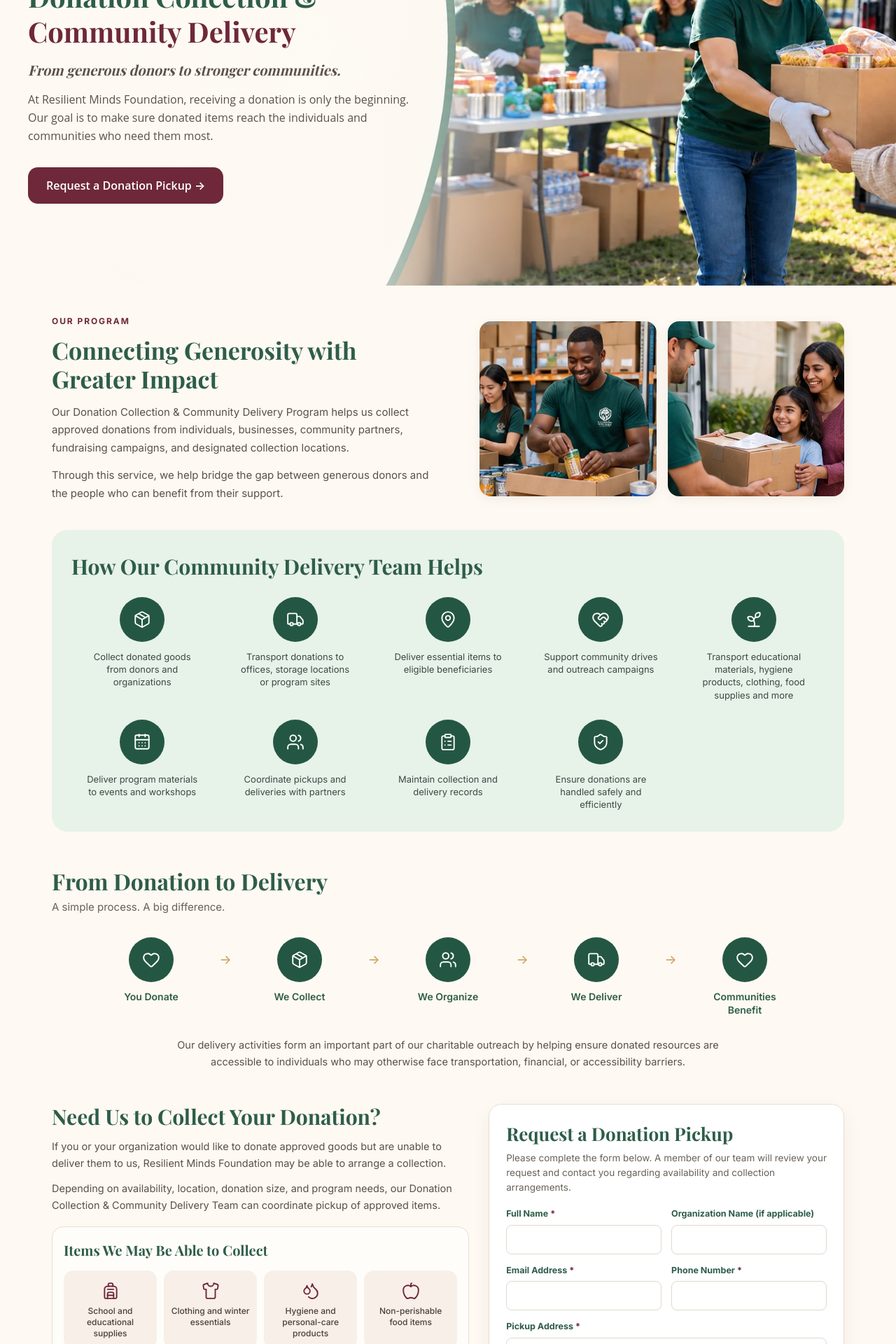
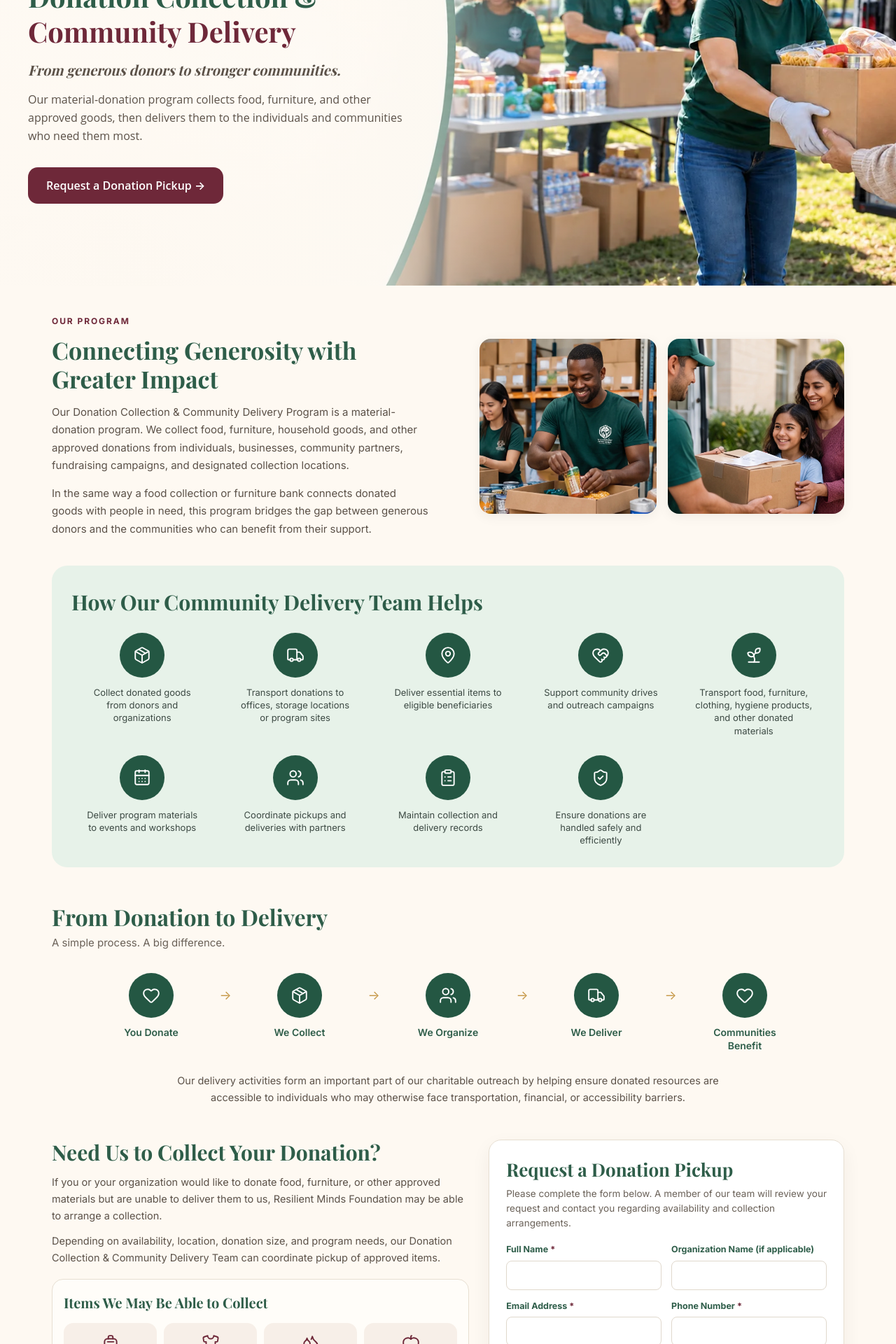
Before and after one commit to Martins-technologies/Resilent-MINDS-foundation, a React (Vite) app: page /get-involved/donation-collection in a window 1280 px wide. Shown: the part 260-2180 px from the top of the page at 70% size. Built offline with nearby package versions, Linux system fonts and the light colour scheme; a web font is replaced by a local one.

Commit message:
dropdown of donation updated

```diff
--- a/src/components/contact/FAQSection.jsx
+++ b/src/components/contact/FAQSection.jsx
@@ -19,7 +19,7 @@ const FAQSection = () => {
     },
     {
       question: 'How can I donate or sponsor a program?',
-      answer: 'You can give directly from the Get Involved page, or contact us to discuss sponsoring a specific program.',
+      answer: 'You can donate food, furniture, and other approved goods through our material-donation program on the Donation Collection page, or contact us to discuss sponsoring a specific program.',
     },
     {
       question: 'How do I stay updated on events and programs?',
--- a/src/components/get-involved/WaysToHelp.jsx
+++ b/src/components/get-involved/WaysToHelp.jsx
@@ -59,8 +59,8 @@ const WaysToHelp = () => {
       icon: '/get%20involved/donate.svg',
       color: '#2E5D49',
       title: 'Donation\u00A0Collection & Community Delivery',
-      desc: 'Donate approved goods and request collection when needed.',
-      points: ['Item collection', 'Community delivery', 'Support donation drives', 'Help those in need'],
+      desc: 'Our material-donation program collects food, furniture, and other approved goods for people in need.',
+      points: ['Food collection', 'Furniture bank items', 'Community delivery', 'Help those in need'],
       link: 'Learn More →',
       to: '/get-involved/donation-collection',
     },
@@ -93,7 +93,7 @@ const WaysToHelp = () => {
     {
       icon: '/get%20involved/donate.svg',
       title: 'Donation Collection & Delivery',
-      subtitle: 'Donate approved goods',
+      subtitle: 'Food, furniture, and goods',
       to: '/get-involved/donation-collection',
     },
   ];
--- a/src/pages/DonationCollectionPage.jsx
+++ b/src/pages/DonationCollectionPage.jsx
@@ -16,6 +16,7 @@ import {
   Package,
   ShieldCheck,
   Shirt,
+  Sofa,
   Sprout,
   Truck,
   Users,
@@ -42,7 +43,7 @@ const HELP_ITEMS = [
   { icon: HeartHandshake, label: 'Support community drives and outreach campaigns' },
   {
     icon: Sprout,
-    label: 'Transport educational materials, hygiene products, clothing, food supplies and more',
+    label: 'Transport food, furniture, clothing, hygiene products, and other donated materials',
   },
   { icon: CalendarDays, label: 'Deliver program materials to events and workshops' },
   { icon: Users, label: 'Coordinate pickups and deliveries with partners' },
@@ -62,7 +63,8 @@ const COLLECTIBLE_ITEMS = [
   { icon: Backpack, label: 'School and educational supplies' },
   { icon: Shirt, label: 'Clothing and winter essentials' },
   { icon: Droplets, label: 'Hygiene and personal-care products' },
-  { icon: Apple, label: 'Non-perishable food items' },
+  { icon: Apple, label: 'Food and non-perishable groceries' },
+  { icon: Sofa, label: 'Furniture for our furniture bank' },
   { icon: Gift, label: 'Care packages' },
   { icon: House, label: 'Household essentials' },
   { icon: BookOpen, label: 'Program and workshop materials' },
@@ -172,8 +174,8 @@ const DonationCollectionPage = () => {
         </p>
 
         <p className="text-sm md:text-base text-ink-soft leading-relaxed mb-8">
-          At Resilient Minds Foundation, receiving a donation is only the beginning. Our goal is to
-          make sure donated items reach the individuals and communities who need them most.
+          Our material-donation program collects food, furniture, and other approved goods, then
+          delivers them to the individuals and communities who need them most.
         </p>
 
         <Button variant="primary" href="#pickup-request" className="!rounded-xl">
@@ -190,13 +192,15 @@ const DonationCollectionPage = () => {
                 Connecting Generosity with Greater Impact
               </h2>
               <p className={styles.programBody}>
-                Our Donation Collection &amp; Community Delivery Program helps us collect approved
-                donations from individuals, businesses, community partners, fundraising campaigns,
-                and designated collection locations.
+                Our Donation Collection &amp; Community Delivery Program is a material-donation
+                program. We collect food, furniture, household goods, and other approved donations
+                from individuals, businesses, community partners, fundraising campaigns, and
+                designated collection locations.
               </p>
               <p className={styles.programBody}>
-                Through this service, we help bridge the gap between generous donors and the people
-                who can benefit from their support.
+                In the same way a food collection or furniture bank connects donated goods with
+                people in need, this program bridges the gap between generous donors and the
+                communities who can benefit from their support.
               </p>
             </div>
             <div className={styles.programPhotos}>
@@ -270,8 +274,9 @@ const DonationCollectionPage = () => {
                 Need Us to Collect Your Donation?
               </h2>
               <p className={styles.requestBody}>
-                If you or your organization would like to donate approved goods but are unable to
-                deliver them to us, Resilient Minds Foundation may be able to arrange a collection.
+                If you or your organization would like to donate food, furniture, or other approved
+                materials but are unable to deliver them to us, Resilient Minds Foundation may be
+                able to arrange a collection.
               </p>
               <p className={styles.requestBody}>
                 Depending on availability, location, donation size, and program needs, our Donation
```
